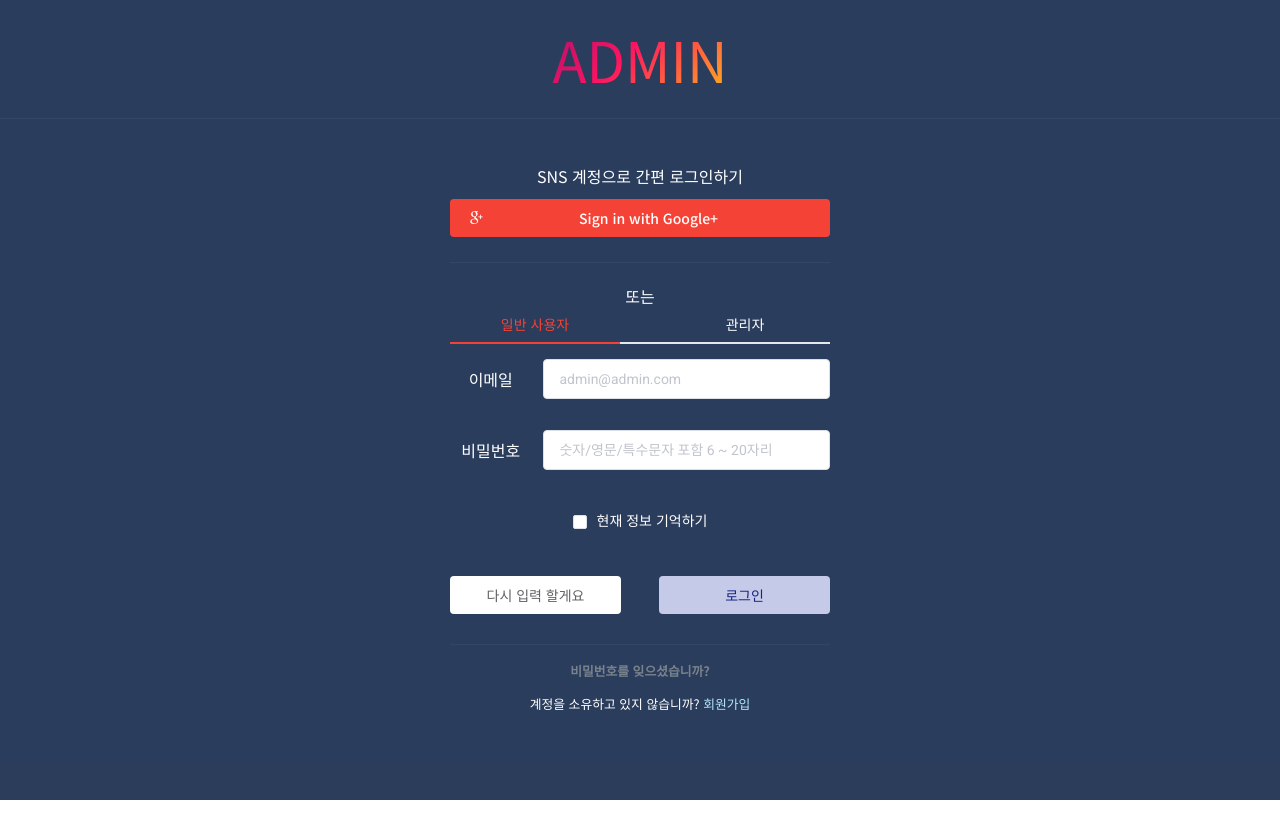
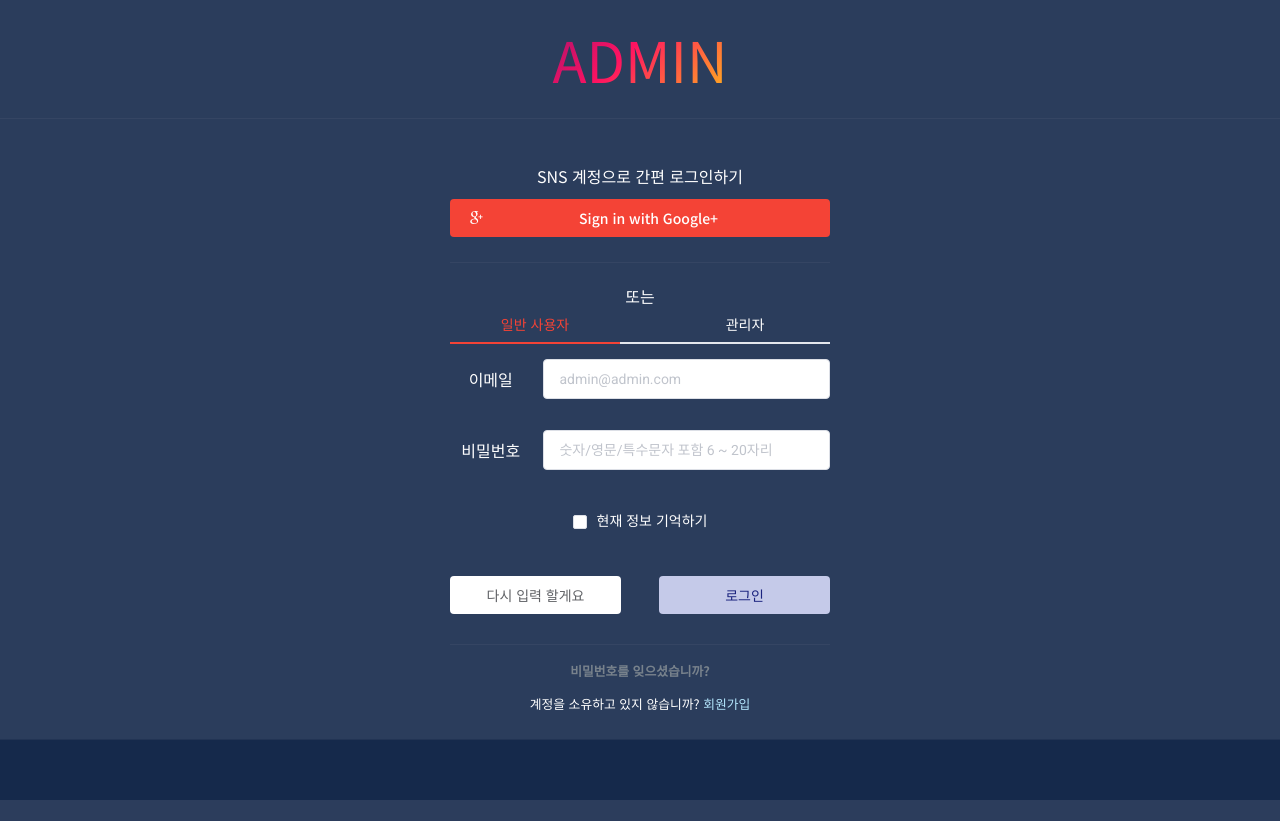
Before and after one commit to Eight-Corner/admin_dashboard, a Nuxt app: page /Auth in a window 1280 px wide. Before the commit the page ends 800 px from the top, so only its background shows below. Built offline with nearby package versions, Linux system fonts and the light colour scheme.

Commit message:
header /footer defaltLayout

```diff
--- a/assets/css/app.css
+++ b/assets/css/app.css
@@ -1,13 +1,19 @@
 
 /* app 높이 확장 */
-.app-page {
-    min-height: 100vh;
+#app {
+    /*min-height: 100vh;*/
+    min-height: calc(100vh - 61px);
     width: 100vw;
     /*width: 100%;*/
     text-align: center;
     margin: 0 auto;
     background-color: #14274AE5;
+
+    /* footer 영역 확장 */
+    padding-bottom: 61px;
+
 }
+
 
 /* 최소 너비 355px */
 /*  */
@@ -27,3 +33,16 @@ button {
     font-family: 'Roboto', sans-serif !important;
 
 }
+
+.footer {
+    position: fixed;
+    bottom: 0;
+    width: 100%;
+    height: 60px;
+    background-color: #14274AE5;
+    color: #ffffff;
+    text-align: center;
+    line-height: 60px;
+    font-size: 14px;
+    font-family: 'Roboto', sans-serif !important;
+}
--- /dev/null
+++ b/components/Footer.vue
@@ -0,0 +1,17 @@
+<template>
+    <div class="b-t footer">
+        <div class="mt50">
+
+        </div>
+    </div>
+</template>
+
+<script>
+export default {
+    name: "Footer"
+}
+</script>
+
+<style scoped>
+
+</style>
--- /dev/null
+++ b/components/Header.vue
@@ -0,0 +1,15 @@
+<template>
+    <div id="logo" class="logo-text">
+        ADMIN
+    </div>
+</template>
+
+<script>
+export default {
+    name: "Header"
+}
+</script>
+
+<style scoped>
+
+</style>
--- /dev/null
+++ b/layouts/default.vue
@@ -0,0 +1,17 @@
+<template>
+    <div id="app">
+        <Header />
+        <Nuxt />
+        <Footer />
+    </div>
+</template>
+
+<script>
+export default {
+    name: "default"
+}
+</script>
+
+<style scoped>
+
+</style>
--- a/pages/Auth.vue
+++ b/pages/Auth.vue
@@ -1,10 +1,5 @@
 <template>
     <div id="auth_page" class="app-page">
-
-        <div id="logo" class="logo-text">
-            ADMIN
-        </div>
-
         <div class="b-t">
             <div class="content-wrap center-block p-y-md text-center">
                 <div class="pt25 pb25 pl10 pr10">
@@ -42,6 +37,7 @@
 <script>
 export default {
     name: "Auth",
+    layouts: ['FooterLayout'],
     data() {
         return {
             activeName: 'normal', // default Normal, type : normal || admin
--- a/pages/auth/Forgot.vue
+++ b/pages/auth/Forgot.vue
@@ -1,9 +1,5 @@
 <template>
     <div id="auth_page" class="app-page">
-
-        <div id="logo" class="logo-text">
-            ADMIN
-        </div>
 
         <div class="b-t">
             <div class="content-wrap center-block p-y-md text-center">
--- a/pages/auth/Register.vue
+++ b/pages/auth/Register.vue
@@ -1,9 +1,5 @@
 <template>
     <div id="auth_page" class="app-page">
-
-        <div id="logo" class="logo-text">
-            ADMIN
-        </div>
 
         <div class="b-t">
             <div class="content-wrap center-block p-y-md text-center">
```
